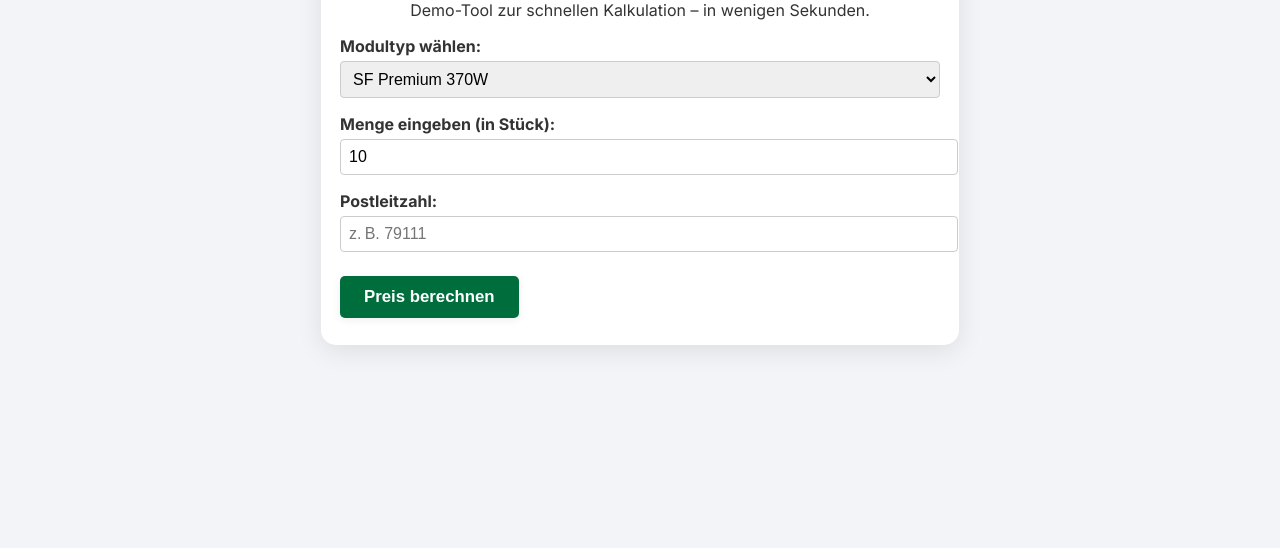
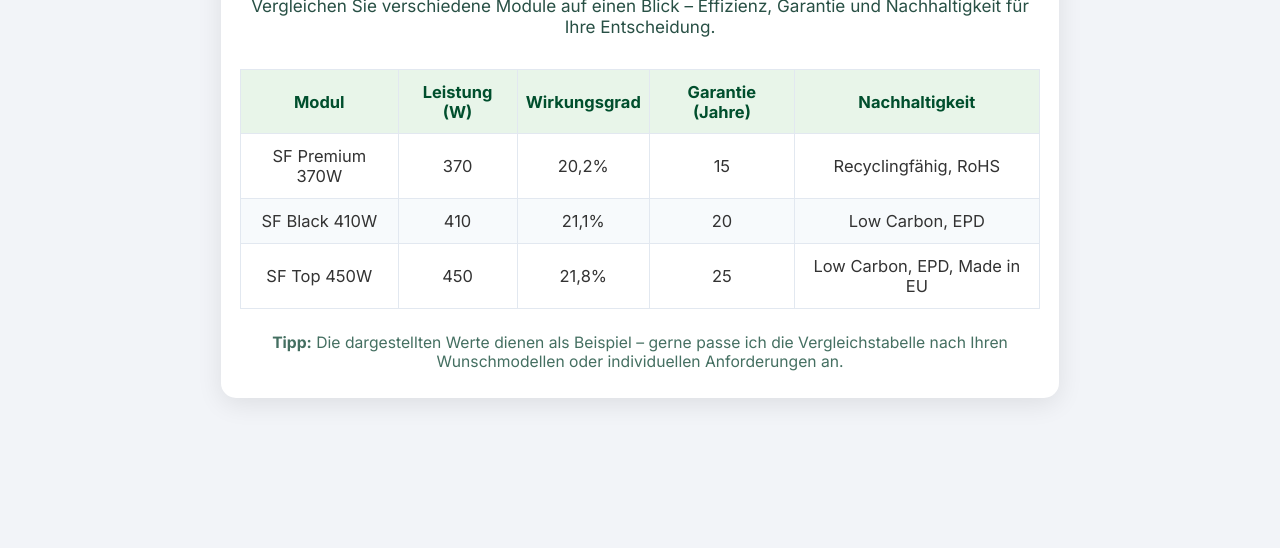
Before and after one commit to GTNEra/Solarfabrik-Sales-Demo-Suite-entwickelt-von-Tetyana-Leyendecker, a plain HTML site: page solar_fabrik_module_comparison.html in a window 1280 px wide. Shown: the part 252-800 px from the top of the page. Drawn offline with Linux system fonts and the light colour scheme.

Commit message:
Update solar_fabrik_module_comparison.html

```diff
--- a/solar_fabrik_module_comparison.html
+++ b/solar_fabrik_module_comparison.html
@@ -3,7 +3,7 @@
 <head>
   <meta charset="UTF-8">
   <meta name="viewport" content="width=device-width, initial-scale=1.0">
-  <title>Solarfabrik Preisrechner</title>
+  <title>Solarfabrik Modulvergleich</title>
   <link rel="stylesheet" href="https://fonts.googleapis.com/css?family=Inter:400,700&display=swap">
   <style>
     body {
@@ -53,7 +53,7 @@
       color: #002c1b;
     }
     .container {
-      max-width: 600px;
+      max-width: 800px;
       margin: auto;
       background: #fff;
       padding: 2rem 1.2rem 1.7rem 1.2rem;
@@ -68,50 +68,67 @@
       margin-top: 0;
       font-size: 1.47rem;
     }
-    label {
-      display: block;
-      margin-top: 1rem;
-      font-weight: bold;
+    .intro {
+      text-align: center;
+      margin-bottom: 2rem;
+      font-size: 1.07rem;
+      color: #285045;
     }
-    select, input {
+    table {
       width: 100%;
-      padding: 0.5rem;
-      margin-top: 0.3rem;
-      border-radius: 4px;
-      border: 1px solid #ccc;
-      font-size: 1rem;
+      border-collapse: collapse;
+      margin-bottom: 1.5rem;
     }
-    button {
-      margin-top: 1.5rem;
-      background-color: #006e3c;
-      color: white;
-      padding: 0.7rem 1.5rem;
-      border: none;
-      border-radius: 5px;
-      cursor: pointer;
-      font-size: 1.05rem;
-      font-weight: 600;
-      box-shadow: 0 2px 8px rgba(0,0,0,0.07);
-      transition: background 0.17s;
+    th, td {
+      border: 1px solid #e2e8f0;
+      padding: 0.72em 0.5em;
+      text-align: center;
+      font-size: 1.03rem;
     }
-    button:hover {
-      background-color: #004f2d;
+    th {
+      background: #e8f5e9;
+      color: #004f2d;
+      font-weight: 700;
     }
-    .result {
-      margin-top: 2rem;
-      padding: 1rem;
-      background-color: #e6f3ec;
-      border-left: 5px solid #006e3c;
-      border-radius: 8px;
-      box-shadow: 0 1px 6px rgba(0,0,0,0.04);
+    tr:nth-child(even) td {
+      background: #f7fafc;
     }
-    @media (max-width: 640px) {
+    tr:hover td {
+      background: #d9f4e2;
+    }
+    .note {
+      font-size: 0.98rem;
+      color: #446f61;
+      text-align: center;
+      margin-top: 1.2rem;
+    }
+    @media (max-width: 700px) {
       .container {
-        padding: 0.8rem 0.4rem 1.1rem 0.4rem;
-        margin-top: 1rem;
+        padding: 0.8rem 0.2rem 1.1rem 0.2rem;
+      }
+      th, td {
+        font-size: 0.97rem;
+        padding: 0.56em 0.19em;
       }
       .sf-logo {height: 38px; width: 38px;}
       .nav-bar a {font-size: 0.98rem;}
+    }
+    @media (max-width: 480px) {
+      table, thead, tbody, th, td, tr { display: block; }
+      th { text-align: left; }
+      tr { margin-bottom: 1.2em; }
+      td { border: none; border-bottom: 1px solid #eee; position: relative; padding-left: 50%; text-align: right; }
+      td:before {
+        position: absolute;
+        left: 0; top: 0; width: 48%; padding-left: 0.6em;
+        white-space: nowrap; text-align: left;
+        font-weight: 600; color: #004f2d;
+      }
+      td:nth-of-type(1):before { content: "Modul"; }
+      td:nth-of-type(2):before { content: "Leistung (W)"; }
+      td:nth-of-type(3):before { content: "Wirkungsgrad"; }
+      td:nth-of-type(4):before { content: "Garantie (Jahre)"; }
+      td:nth-of-type(5):before { content: "Nachhaltigkeit"; }
     }
   </style>
 </head>
@@ -126,46 +143,48 @@
     <a href="solar_fabrik_module_comparison.html">Modulvergleich</a>
   </div>
   <div class="container">
-    <h1>Solarfabrik Preisrechner</h1>
-    <p style="text-align:center;">Demo-Tool zur schnellen Kalkulation – in wenigen Sekunden.</p>
-    <label for="modultyp">Modultyp wählen:</label>
-    <select id="modultyp">
-      <option value="370">SF Premium 370W</option>
-      <option value="410">SF Black 410W</option>
-      <option value="450">SF Top 450W</option>
-    </select>
-    <label for="menge">Menge eingeben (in Stück):</label>
-    <input type="number" id="menge" min="1" value="10">
-    <label for="plz">Postleitzahl:</label>
-    <input type="text" id="plz" placeholder="z. B. 79111">
-    <button onclick="berechne()">Preis berechnen</button>
-    <div class="result" id="ergebnis" style="display: none;"></div>
+    <h1>Solarfabrik Modulvergleich</h1>
+    <div class="intro">
+      Vergleichen Sie verschiedene Module auf einen Blick – Effizienz, Garantie und Nachhaltigkeit für Ihre Entscheidung.
+    </div>
+    <table>
+      <thead>
+        <tr>
+          <th>Modul</th>
+          <th>Leistung (W)</th>
+          <th>Wirkungsgrad</th>
+          <th>Garantie (Jahre)</th>
+          <th>Nachhaltigkeit</th>
+        </tr>
+      </thead>
+      <tbody>
+        <tr>
+          <td>SF Premium 370W</td>
+          <td>370</td>
+          <td>20,2%</td>
+          <td>15</td>
+          <td>Recyclingfähig, RoHS</td>
+        </tr>
+        <tr>
+          <td>SF Black 410W</td>
+          <td>410</td>
+          <td>21,1%</td>
+          <td>20</td>
+          <td>Low Carbon, EPD</td>
+        </tr>
+        <tr>
+          <td>SF Top 450W</td>
+          <td>450</td>
+          <td>21,8%</td>
+          <td>25</td>
+          <td>Low Carbon, EPD, Made in EU</td>
+        </tr>
+        <!-- Weitere Module können ergänzt werden -->
+      </tbody>
+    </table>
+    <div class="note">
+      <b>Tipp:</b> Die dargestellten Werte dienen als Beispiel – gerne passe ich die Vergleichstabelle nach Ihren Wunschmodellen oder individuellen Anforderungen an.
+    </div>
   </div>
-  <script>
-    function berechne() {
-      const modultyp = document.getElementById("modultyp").value;
-      const menge = parseInt(document.getElementById("menge").value);
-      const plz = document.getElementById("plz").value;
-
-      const gewichtProStk = 22; // kg
-      const transportKostenBasis = 95;
-      const preisProModul = parseInt(modultyp); // Preis nach Watt
-      const gesamtgewicht = gewichtProStk * menge;
-      const transportkosten = transportKostenBasis + (gesamtgewicht * 0.12);
-      const gesamtpreis = menge * (preisProModul * 0.75); // fiktiver €/Modul-Wert
-
-      const ausgabe = `
-        <strong>Ergebnis:</strong><br>
-        • Gesamtgewicht: ${gesamtgewicht} kg<br>
-        • Transportkosten (PLZ ${plz}): ca. ${transportkosten.toFixed(2)} €<br>
-        • Produktpreis (netto): ${gesamtpreis.toFixed(2)} €<br><br>
-        📦 <em>Unverbindliche Beispielkalkulation – individuell anpassbar.</em>
-      `;
-
-      const ergebnisBox = document.getElementById("ergebnis");
-      ergebnisBox.innerHTML = ausgabe;
-      ergebnisBox.style.display = "block";
-    }
-  </script>
 </body>
 </html>
```
